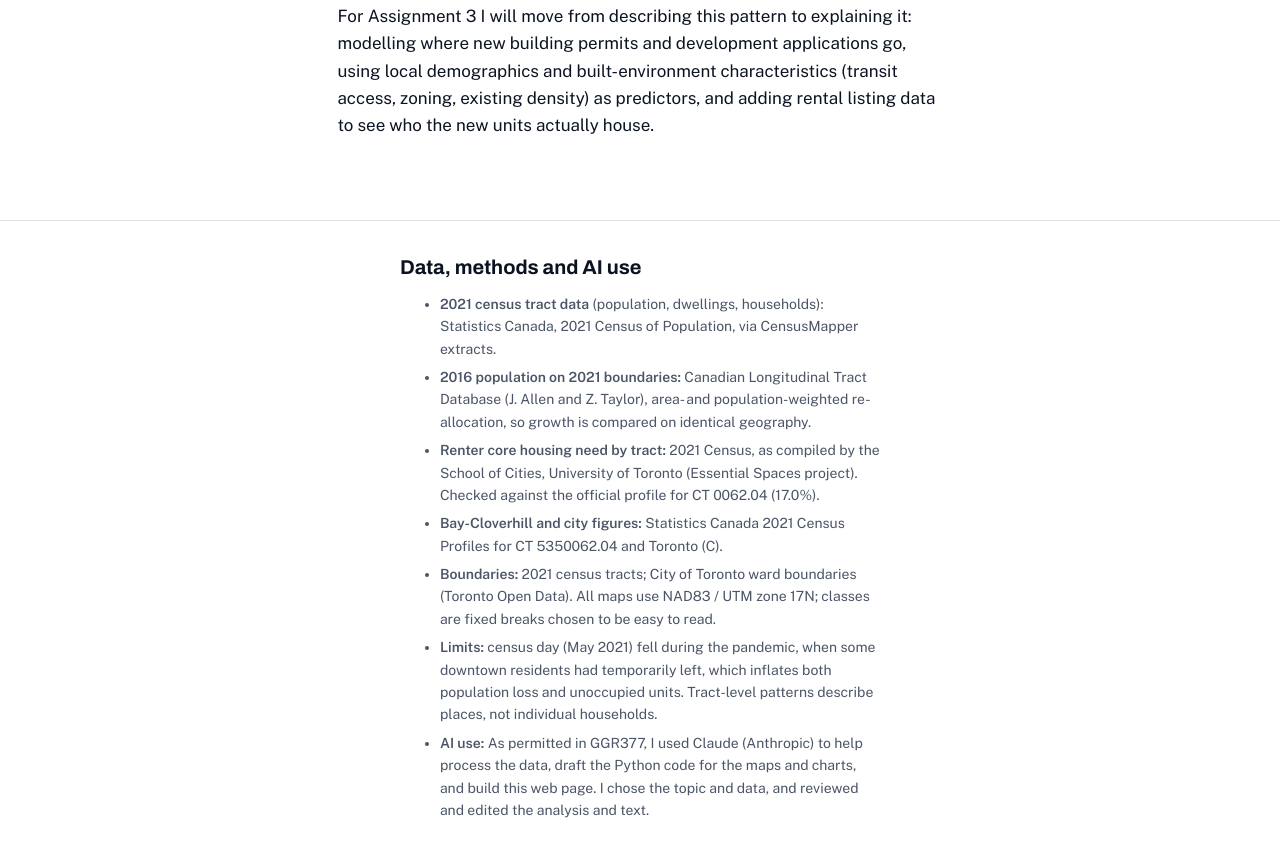
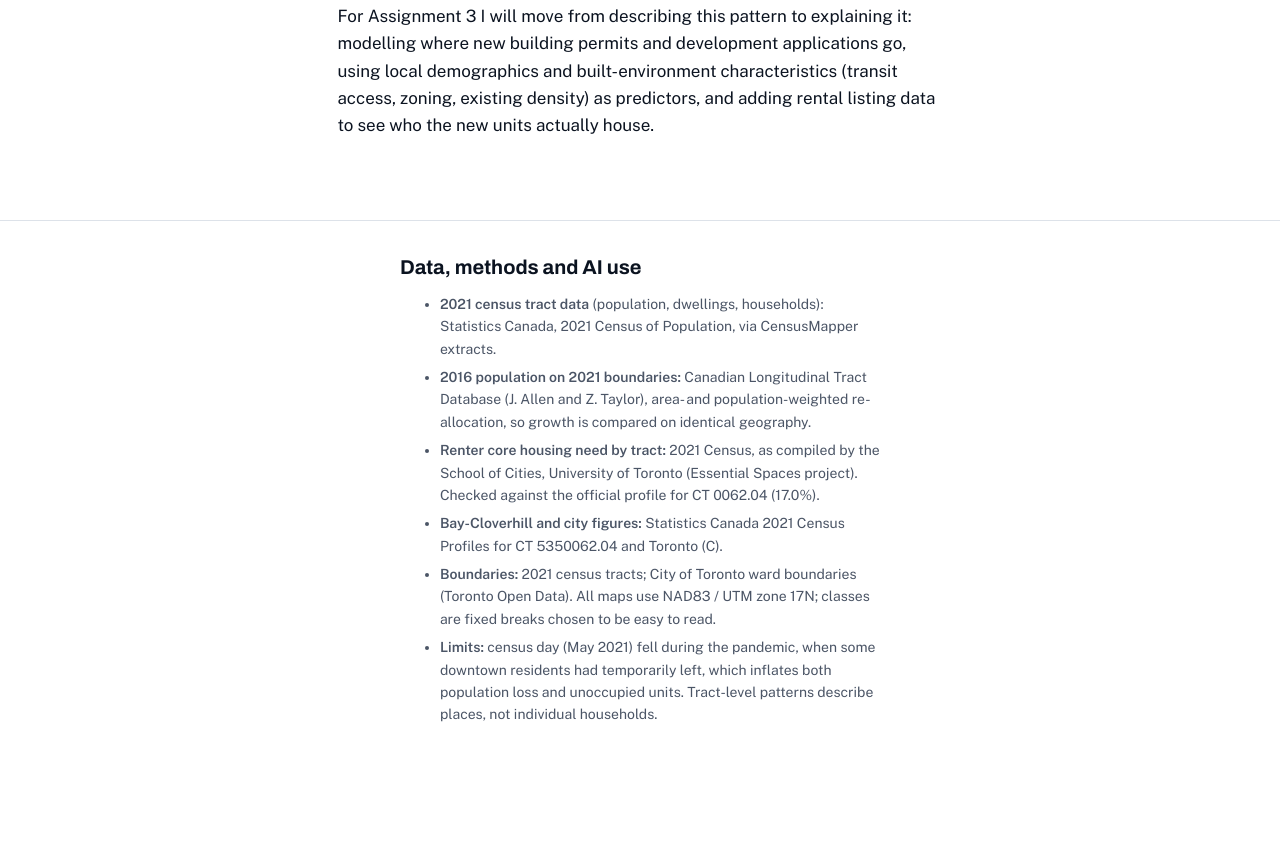
Before and after one commit to Daivi-S/storymap, a plain HTML site: page index.html in a window 1280 px wide. Shown: the part 9395-10250 px from the top of the page. After the commit the page ends 10191 px from the top, so only its background shows below. Drawn offline with nearby package versions, Linux system fonts and the light colour scheme.

Commit message:
Edit text from footer

```diff
--- a/index.html
+++ b/index.html
@@ -196,7 +196,6 @@ footer li{margin-bottom:6px}
   <li><strong>Bay-Cloverhill and city figures:</strong> Statistics Canada 2021 Census Profiles for CT 5350062.04 and Toronto (C).</li>
   <li><strong>Boundaries:</strong> 2021 census tracts; City of Toronto ward boundaries (Toronto Open Data). All maps use NAD83 / UTM zone 17N; classes are fixed breaks chosen to be easy to read.</li>
   <li><strong>Limits:</strong> census day (May 2021) fell during the pandemic, when some downtown residents had temporarily left, which inflates both population loss and unoccupied units. Tract-level patterns describe places, not individual households.</li>
-  <li><strong>AI use:</strong> As permitted in GGR377, I used Claude (Anthropic) to help process the data, draft the Python code for the maps and charts, and build this web page. I chose the topic and data, and reviewed and edited the analysis and text.</li>
  </ul>
 </div></footer>
 
```
